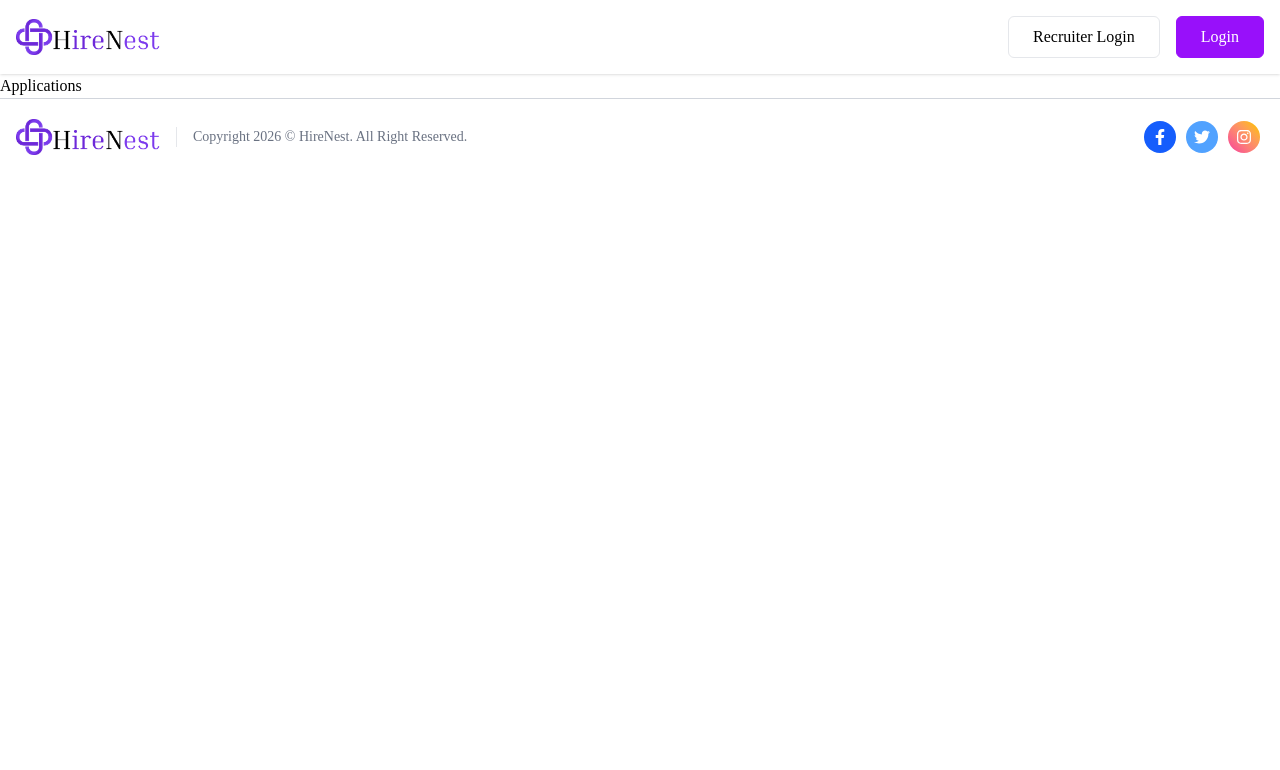
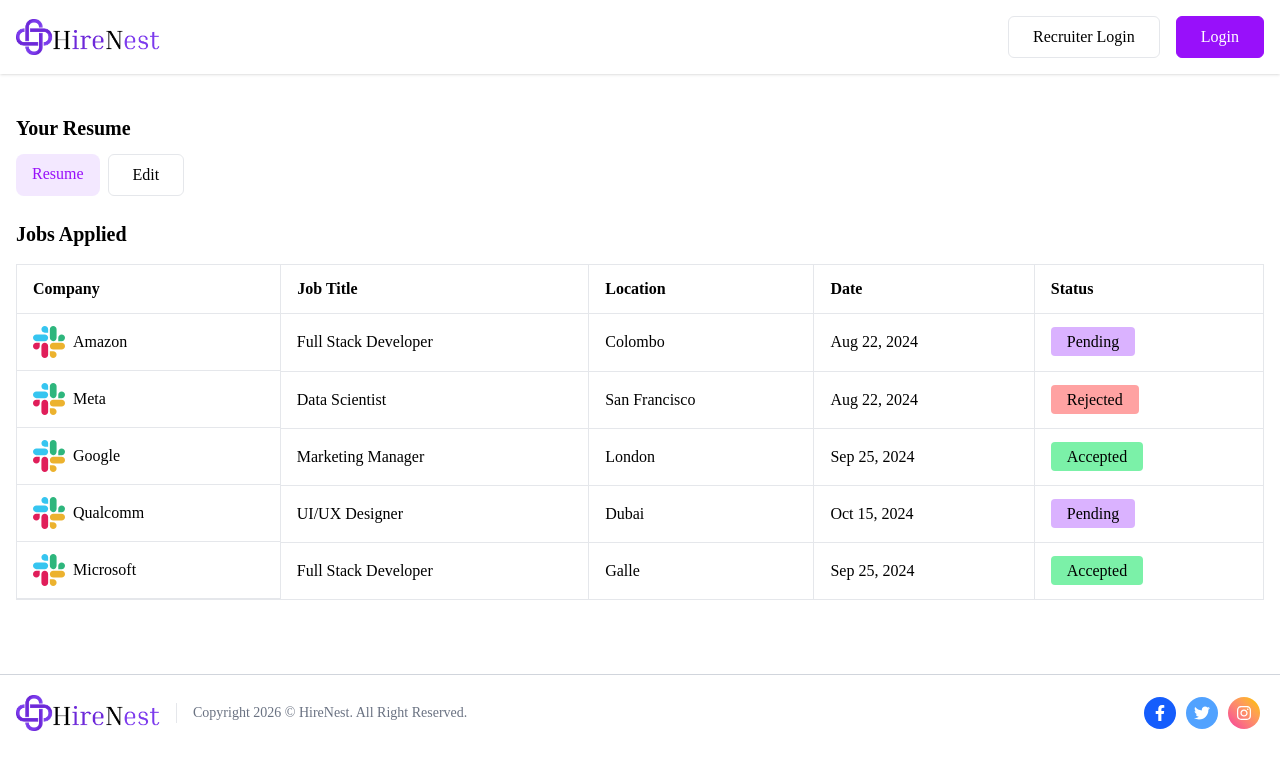
Before and after one commit to PrethigahShanmugarajah/HireNest, a React (Vite) app in the folder Client/: page /applications in a window 1280 px wide. Shown: the top 770 px of the page. Built offline with nearby package versions, Linux system fonts and the light colour scheme; no server answers; a web font is replaced by a local one.

Commit message:
Update Applications page to display resume and jobs applied with edit option

```diff
--- a/Client/src/pages/client/Applications/View/Applications.jsx
+++ b/Client/src/pages/client/Applications/View/Applications.jsx
@@ -1,9 +1,131 @@
-// Client / src / pages / client / Applications / View / Home.jsx
+// Client / src / pages / client / Applications / View / Applications.jsx
+import { useState } from "react";
+import Button from "../../../../components/Button";
+import { jobsApplied } from "../../../../assets/assets";
+import { formatDate } from "../../../../utils/helpers";
+import { Upload } from "lucide-react";
 
 const Applications = () => {
+  const [isEdit, setIsEdit] = useState(false);
+  // eslint-disable-next-line no-unused-vars
+  const [resume, setResume] = useState(null);
+
   return (
-    <div>
-      <h1>Applications</h1>
+    <div className="conatiner px-4 min-h-[65vh] 2xl:px-20 mx-auto my-10">
+      <h2 className="text-xl font-semibold">Your Resume</h2>
+      <div className="flex gap-2 mb-6 mt-3">
+        {isEdit ? (
+          <>
+            <label htmlFor="resumeUpload" className="flex items-center">
+              <p className="bg-purple-100 text-purple-600 px-4 py-2 rounded-lg mr-2">
+                Select Resume
+              </p>
+
+              <input
+                id="resumeUpload"
+                onChange={(e) => setResume(e.target.files[0])}
+                accept="application/pdf"
+                type="file"
+                hidden
+              />
+
+              <Upload className="w-9 h-9 text-white bg-purple-600 p-2 rounded-md" />
+            </label>
+
+            <Button
+              onClick={(e) => {
+                e.preventDefault();
+                setIsEdit(false);
+              }}
+              className="bg-green-100! border border-green-400  hover:bg-green-200"
+              variant={"text"}
+            >
+              Save
+            </Button>
+          </>
+        ) : (
+          <div className="flex gap-2">
+            <a
+              className="bg-purple-100 text-purple-600 px-4 py-2 rounded-lg"
+              href=""
+            >
+              Resume
+            </a>
+
+            <Button onClick={() => setIsEdit(true)} variant={"text"}>
+              Edit
+            </Button>
+          </div>
+        )}
+      </div>
+
+      <h2 className="text-xl font-semibold mb-4">Jobs Applied</h2>
+
+      <table className="min-w-full bg-white border border-gray-200 rounded-lg">
+        <thead>
+          <tr>
+            <th className="py-3 px-4 border-b border-r border-gray-200 text-left">
+              Company
+            </th>
+
+            <th className="py-3 px-4 border-b border-r border-gray-200 text-left">
+              Job Title
+            </th>
+
+            <th className="py-3 px-4 border-b border-r border-gray-200 text-left max-sm:hidden">
+              Location
+            </th>
+
+            <th className="py-3 px-4 border-b border-r border-gray-200 text-left max-sm:hidden">
+              Date
+            </th>
+
+            <th className="py-3 px-4 border-b border-r border-gray-200 text-left">
+              Status
+            </th>
+          </tr>
+        </thead>
+
+        <tbody>
+          {jobsApplied.map((job, index) =>
+            // eslint-disable-next-line no-constant-condition
+            true ? (
+              <tr key={index}>
+                <td className="py-3 px-4 flex items-center gap-2 border-b border-r border-gray-200">
+                  <img className="w-8 h-8" src={job.logo} alt="Logo" />
+                  {job.company}
+                </td>
+
+                <td className="py-2 px-4 border-b border-r border-gray-200">
+                  {job.title}
+                </td>
+
+                <td className="py-2 px-4 border-b border-r border-gray-200 max-sm:hidden">
+                  {job.location}
+                </td>
+
+                <td className="py-2 px-4 border-b border-r border-gray-200 max-sm:hidden">
+                  {formatDate(job.date)}
+                </td>
+
+                <td className="py-2 px-4 border-b border-r border-gray-200">
+                  <span
+                    className={`${
+                      job.status === "Accepted"
+                        ? "bg-green-300"
+                        : job.status === "Rejected"
+                          ? "bg-red-300"
+                          : "bg-purple-300"
+                    } px-4 py-1.5 rounded`}
+                  >
+                    {job.status}
+                  </span>
+                </td>
+              </tr>
+            ) : null,
+          )}
+        </tbody>
+      </table>
     </div>
   );
 };
```
